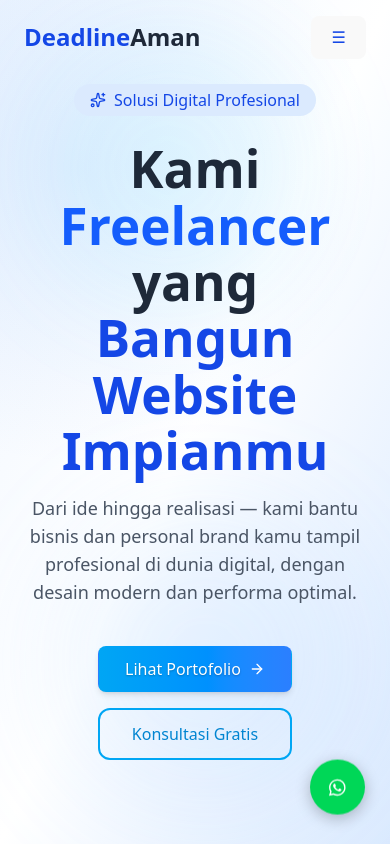
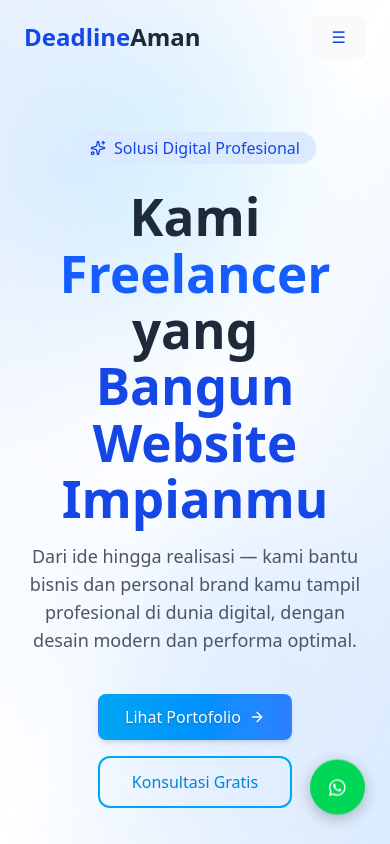
Before and after one commit to 7Cdrs/DeadlineAman, a React (Vite) app: page / in a window 390 px wide. Shown: the top 844 px of the page. Built offline with nearby package versions, Linux system fonts and the light colour scheme.

Commit message:
responsive herosection

```diff
--- a/src/components/HeroSection.jsx
+++ b/src/components/HeroSection.jsx
@@ -19,7 +19,7 @@ export default function HeroSection() {
       <div className="absolute inset-0 bg-[radial-gradient(circle_at_20%_20%,rgba(59,130,246,0.1),transparent_40%)]"></div>
 
       {/* Badge */}
-      <div className="flex items-center gap-2 bg-blue-100 text-blue-700 font-medium px-4 py-1 rounded-full mb-6 z-10">
+      <div className="flex items-center gap-2 bg-blue-100 text-blue-700 font-medium px-4 py-1 rounded-full mt-24 mb-6 z-10">
         <Sparkles className="w-4 h-4" />
         <span>Solusi Digital Profesional</span>
       </div>
--- a/src/components/PricingSection.jsx
+++ b/src/components/PricingSection.jsx
@@ -1,4 +1,3 @@
-// src/components/PricingSection.jsx
 import { CheckCircle2 } from "lucide-react";
 
 const pricing = [
```
